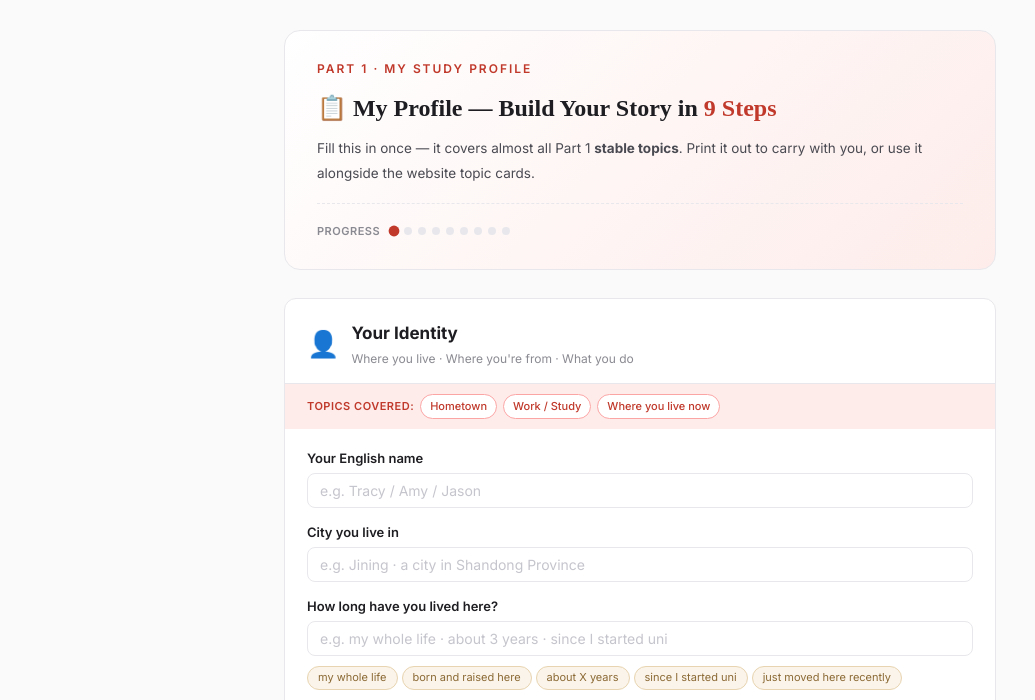
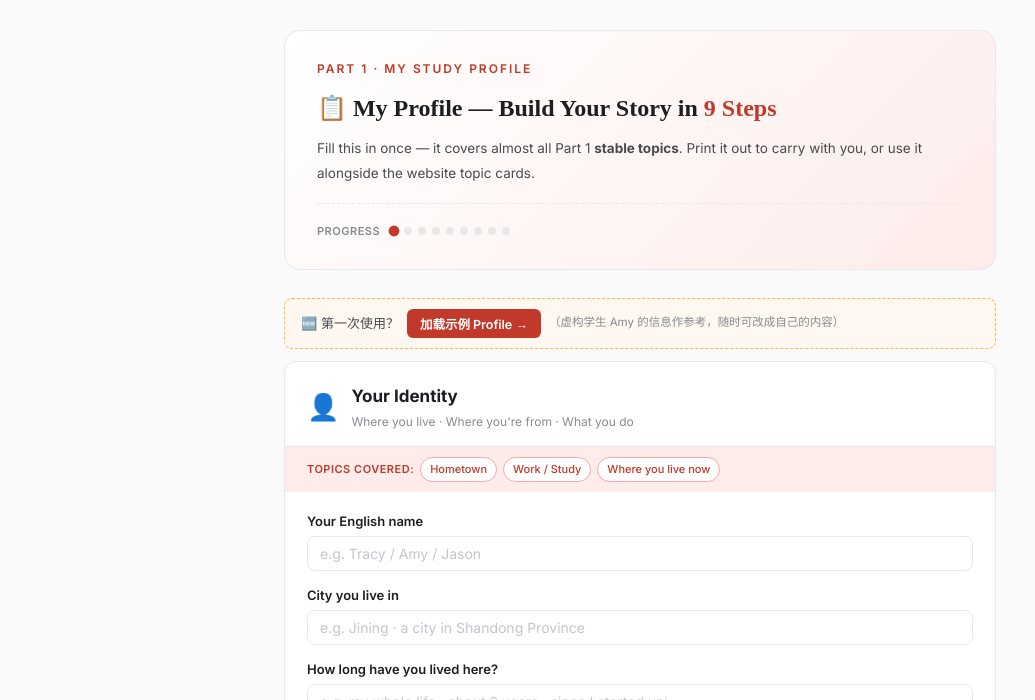
Before and after one commit to maidi422-dev/beiya-p2, a plain HTML site: page 学生端_P1我的_v1.html in a window 1280 px wide. Shown: the part 70-770 px from the top of the page, without its empty margins (0-1035 px from the left). Drawn offline with Linux system fonts and the light colour scheme.

Commit message:
feat: Profile page - add load sample button (Amy) with toast feedback

```diff
--- a/学生端_P1我的_v1.html
+++ b/学生端_P1我的_v1.html
@@ -45,6 +45,12 @@ a{color:inherit;text-decoration:none;cursor:pointer}
 .progress-wrap{display:flex;align-items:center;gap:6px;margin-top:18px;padding-top:18px;border-top:1px dashed var(--line)}
 .prog-lbl{font-size:11px;color:var(--ink-3);margin-right:4px;font-weight:600;text-transform:uppercase;letter-spacing:.5px}
 .step-dot{width:8px;height:8px;border-radius:50%;background:var(--line);transition:all .25s}
+  /* Sample Profile notice & Toast */
+  .sample-notice{display:flex;align-items:center;gap:8px;flex-wrap:wrap;background:#FFF8F0;border:1px dashed #FFB74D;border-radius:8px;padding:10px 16px;margin-bottom:12px;font-size:13px;color:var(--ink-2)}
+  .sample-btn{background:var(--beiya);color:#fff;border:none;border-radius:6px;padding:5px 13px;font-size:12.5px;font-weight:600;cursor:pointer;font-family:inherit;transition:background .2s}
+  .sample-btn:hover{background:var(--beiya-dark)}
+  .sample-tip{font-size:11.5px;color:var(--ink-3)}
+  #toast{position:fixed;bottom:24px;left:50%;transform:translateX(-50%);background:#2E7D32;color:#fff;padding:10px 20px;border-radius:10px;font-size:13px;font-weight:600;z-index:999;box-shadow:0 4px 16px rgba(0,0,0,.18);opacity:0;transition:opacity .4s;pointer-events:none}
 .step-dot.active{background:var(--beiya);transform:scale(1.35)}
 .step-dot.done{background:#A5D6A7}
 /* ── Step panel ── */
@@ -147,6 +153,13 @@ a{color:inherit;text-decoration:none;cursor:pointer}
 <div class="step-dot" id="dot-8"></div>
     </div>
   </div>
+
+<div class="sample-notice" id="sampleNotice">
+  <span>🆕 第一次使用？</span>
+  <button class="sample-btn" onclick="loadSample()">加载示例 Profile →</button>
+  <span class="sample-tip">（虚构学生 Amy 的信息作参考，随时可改成自己的内容）</span>
+</div>
+<div id="toast"></div>
 
 <div class="step-panel" id="step-0">
   <div class="step-hd"><span class="step-icon">👤</span><div><div class="step-title">Your Identity</div><div class="step-sub">Where you live · Where you're from · What you do</div></div></div>
@@ -397,6 +410,69 @@ function insertVocab(chip) {
   setTimeout(() => { chip.classList.remove('copied'); chip.textContent = orig; }, 1200);
 }
 
+function loadSample() {
+  const existing = localStorage.getItem(KEY);
+  if (existing && JSON.parse(existing).basic_name) {
+    if (!confirm('加载示例会覆盖你现在已填的内容，确定吗？')) return;
+  }
+  const sample = {
+    basic_name: 'Amy',
+    basic_current_city: 'Jining, a city in Shandong Province',
+    basic_years_here: 'my whole life — born and raised here',
+    basic_hometown: 'same city',
+    basic_study_work: "I'm in high school",
+    basic_major_job: 'Grade 12',
+    home_home_type: 'a newly-built apartment',
+    home_live_with: 'my parents',
+    home_home_fav: 'my bedroom',
+    home_home_nearby: 'a park nearby and a big shopping mall',
+    home_home_vibe: 'quiet and residential',
+    school_s_subject: 'English',
+    school_s_habit: 'study at night · review every day',
+    school_s_future: 'study abroad — maybe the UK or Canada',
+    school_s_memory: 'won an English speech competition in Grade 10',
+    family_family_size: 'just the three of us',
+    family_parent_jobs: 'dad is a civil servant · mum runs a small business',
+    family_siblings: 'only child',
+    family_family_vibe: 'warm and supportive',
+    teacher_t_name: 'Ms. Wang',
+    teacher_t_subject: 'English',
+    teacher_t_style: 'very encouraging',
+    teacher_t_why: 'she believed in me · always had time for us',
+    friend_f_name: 'Lucy',
+    friend_f_met: 'classmates in high school',
+    friend_f_activities: 'go to cafés · walk and talk',
+    friend_f_personality: 'outgoing and fun',
+    childhood_c_place: 'a quiet residential area',
+    childhood_c_activity: 'drawing and painting',
+    childhood_c_toy: 'colouring books',
+    childhood_c_memory: "summers at grandparents'",
+    hobbies_h_main: 'going to the gym',
+    hobbies_h_sport: 'run 3x a week',
+    hobbies_h_food: 'love spicy food · big fan of hot pot',
+    hobbies_h_evening: 'scroll Douyin · watch dramas',
+    tech_tech_phone: 'stay in touch with family · watch short videos',
+    tech_tech_platform: 'WeChat',
+    tech_tech_view: 'probably too much'
+  };
+  Object.keys(sample).forEach(id => {
+    const el = document.getElementById(id);
+    if (el) el.value = sample[id];
+  });
+  localStorage.setItem(KEY, JSON.stringify(sample));
+  goStep(0);
+  showToast('示例 Profile 已加载 🎉 — 感受一下填好之后的效果，再改成你自己的内容！');
+}
+
+function showToast(msg) {
+  const t = document.getElementById('toast');
+  if (!t) return;
+  t.textContent = msg;
+  t.style.opacity = '1';
+  clearTimeout(t._to);
+  t._to = setTimeout(() => { t.style.opacity = '0'; }, 4000);
+}
+
 document.addEventListener('DOMContentLoaded', () => { loadSaved(); goStep(0); });
 </script>
 </body>
```
